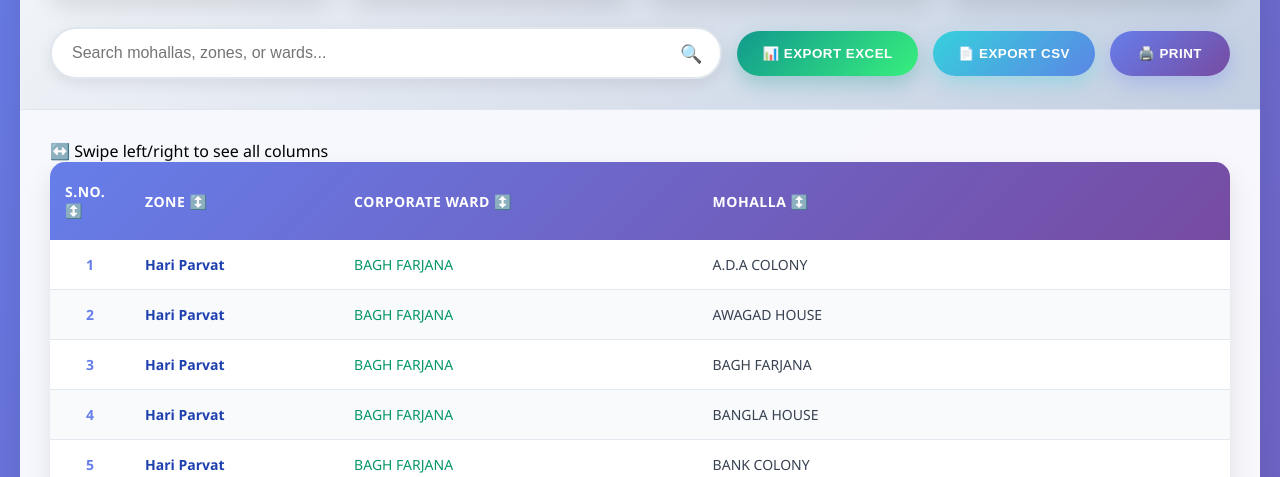
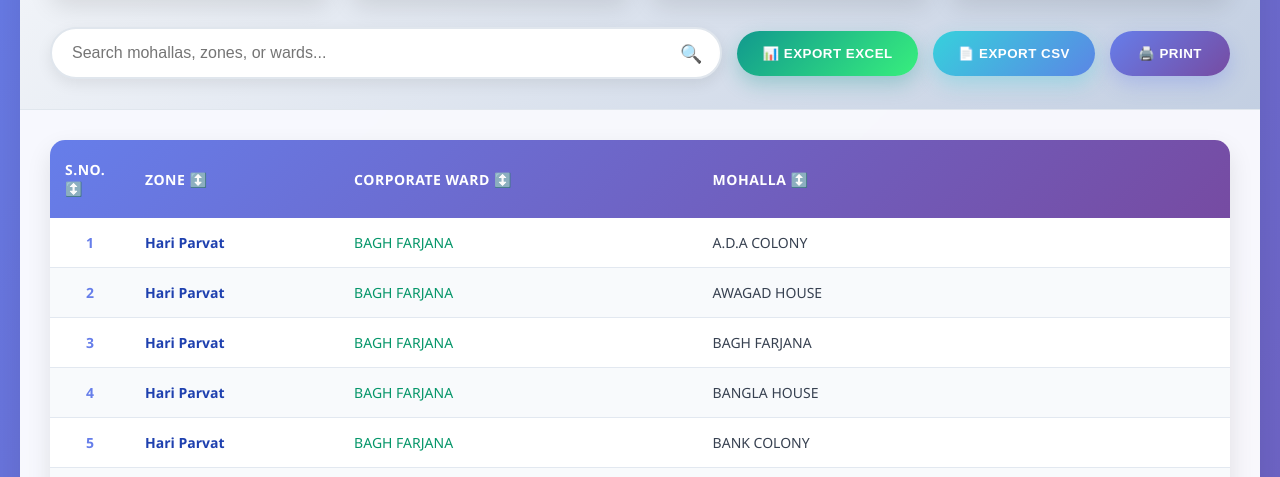
Before and after one commit to ianant07/ecosnap, a plain HTML site: page index.html in a window 1280 px wide. Shown: the part 323-800 px from the top of the page. Drawn offline with Linux system fonts and the light colour scheme.

Commit message:
Update index.html

```diff
--- a/index.html
+++ b/index.html
@@ -424,9 +424,6 @@
 
         <!-- Table Section -->
         <div class="table-container">
-            <div class="scroll-indicator">
-                ↔️ Swipe left/right to see all columns
-            </div>
             <div class="table-wrapper">
                 <table id="dataTable">
                     <thead>
```
